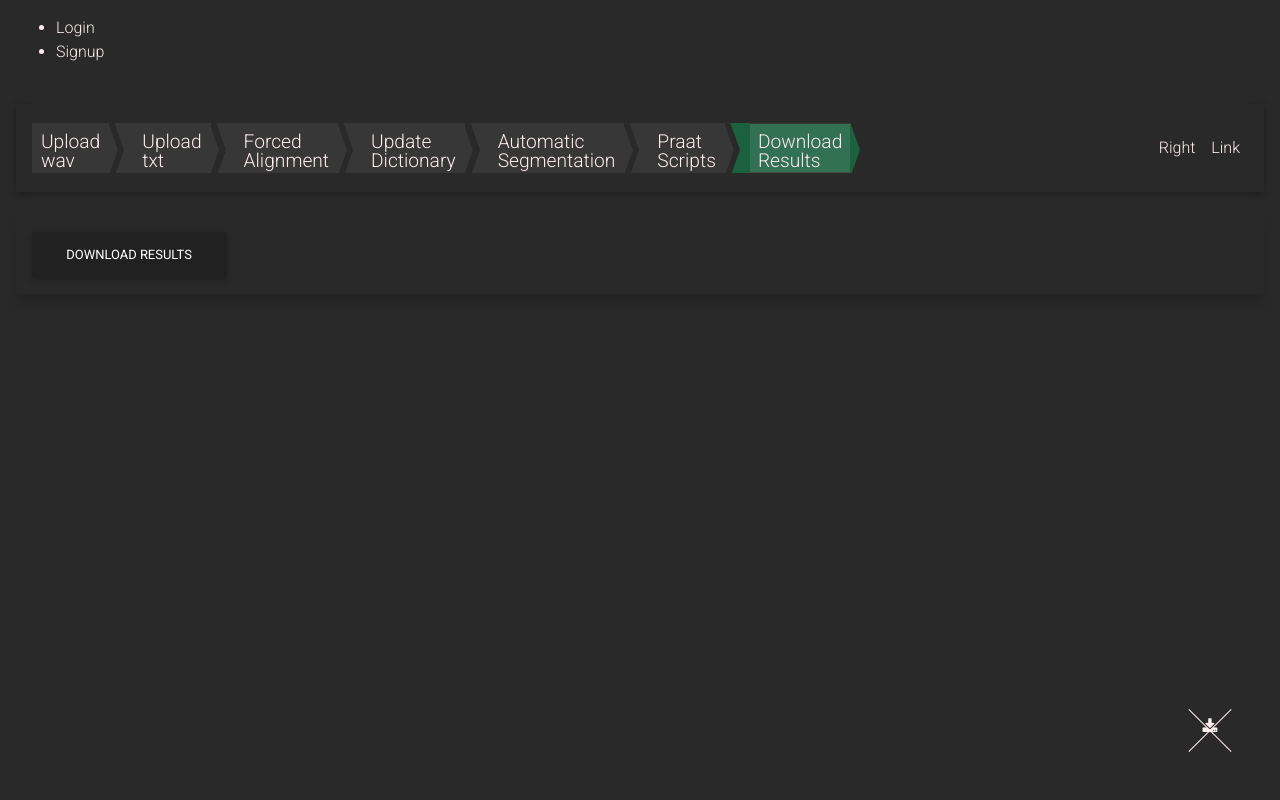
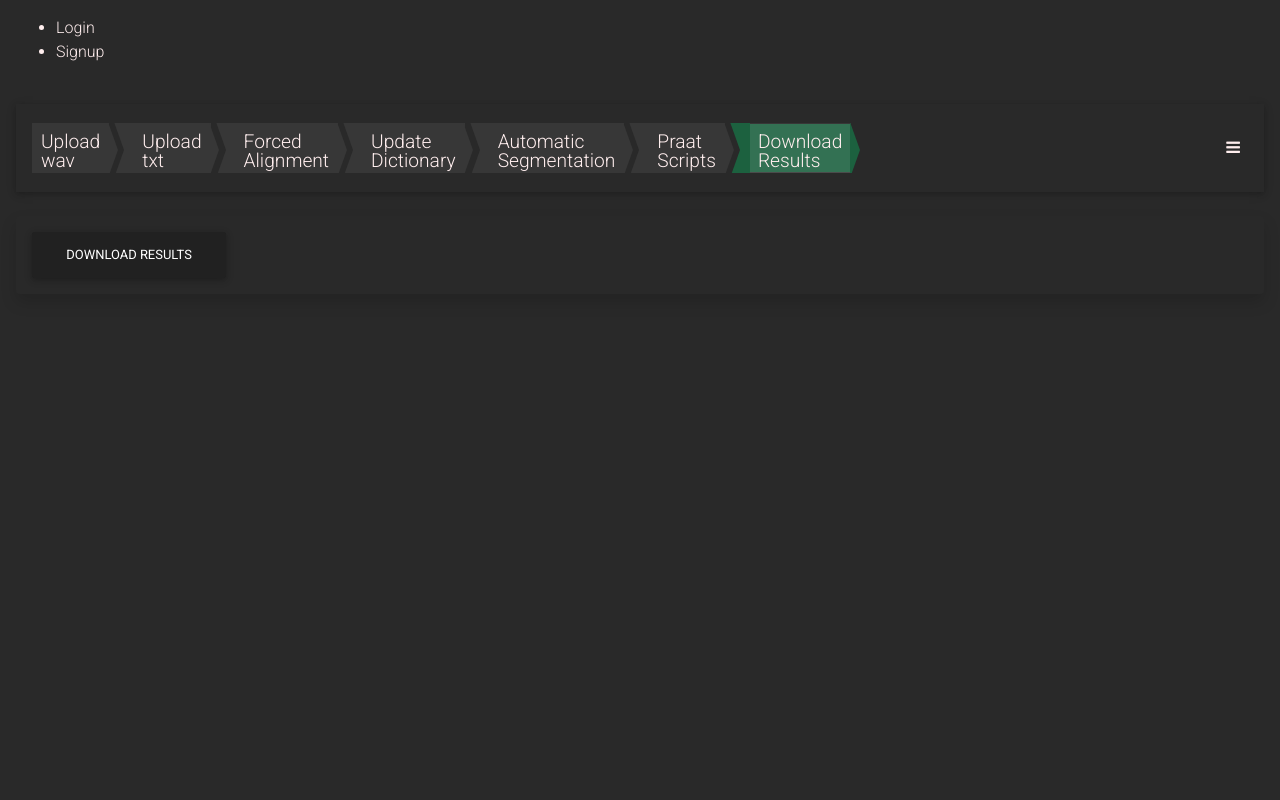
Before and after one commit to centre-for-language-speech-technology/CLST-2020, a Django app: page /download_results in a window 1280 px wide. Run offline with Django 3.2, Linux system fonts and the light colour scheme; some libraries are stand-ins or nearby versions.

Commit message:
Removed fab

```diff
--- a/equestria/fancybar/templates/progbase.html
+++ b/equestria/fancybar/templates/progbase.html
@@ -32,10 +32,9 @@ Progess bar test
   <div class="navbar-collapse collapse w-100 order-3 dual-collapse2">
     <ul class="navbar-nav ml-auto">
       <li class="nav-item">
-        <a class="nav-link" href="#">Right</a>
-      </li>
-      <li class="nav-item">
-        <a class="nav-link" href="#">Link</a>
+	<a class="nav-link" href="#">
+	  <i class="fa fa-bars"></i>
+	</a>
       </li>
     </ul>
   </div>
@@ -45,20 +44,6 @@ Progess bar test
 {% endblock %}
 
 {% block fab %}
-<a href="#" class="fab fab-inactive" id="download-button">
-  <i class="fa fa-download fab-glyph"></i>
-</a>
-<ul class="fab-list">
-  <li class="fab-list-element"><a class="fab-circle fab-text" href="#">
-      zip
-  </a></li>
-  <li class="fab-list-element"><a class="fab-circle fab-text" href="#">
-      tar.gz
-  </a></li>
-  <li class="fab-list-element"><a class="fab-circle fab-text" href="#">
-      tar.bz2
-  </a></li>
-</ul>
 {% endblock %}
 
 {% block body %}
```
